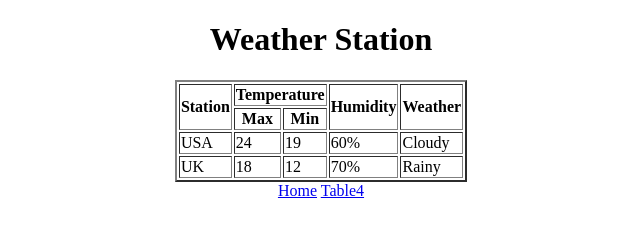
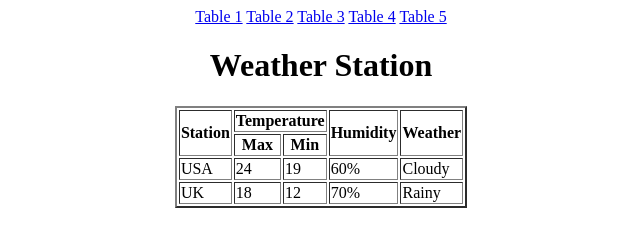
Before and after one commit to izhanfarooqshk/assi4, a plain HTML site: page tables/table3.html in a window 1280 px wide. Shown: the whole page, without its empty margins (319-959 px from the left). Drawn offline with Linux system fonts and the light colour scheme.

Commit message:
Update table3.html

```diff
--- a/tables/table3.html
+++ b/tables/table3.html
@@ -7,6 +7,11 @@
 </head>
 <body>
     <center>
+        <a href="../index .html">Table 1</a>
+        <a href="../tables/table2.html">Table 2</a>
+        <a href="../tables/table3.html">Table 3</a>
+        <a href="../tables/table4.html">Table 4</a>
+        <a href="../tables/table5.html">Table 5</a>
         <h1>Weather Station</h1>
     <table border="2">
         <tr>
@@ -36,8 +41,7 @@
             <td>Rainy</td>
     </table>
 
-    <a href="../index.html">Home</a>
-    <a href="table4.html">Table4</a>
+
     </center>
 
 </body>
```
